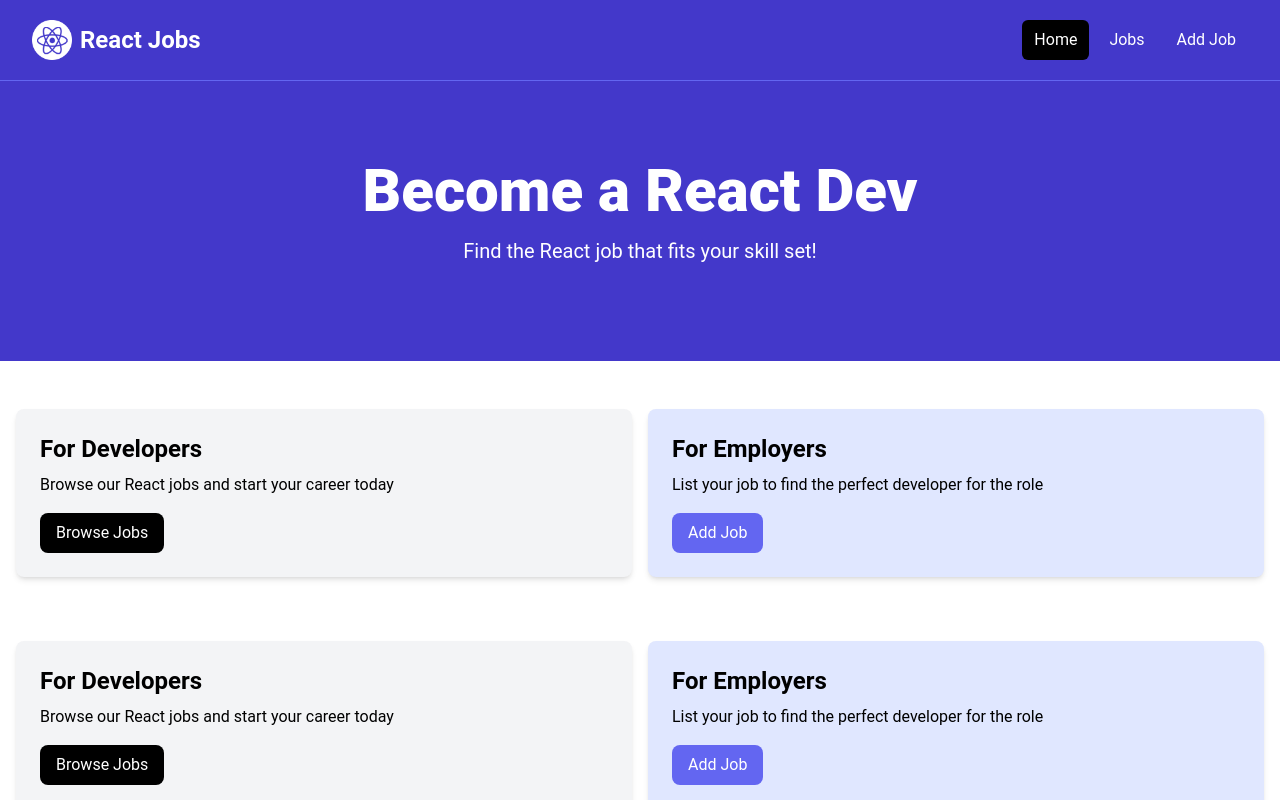
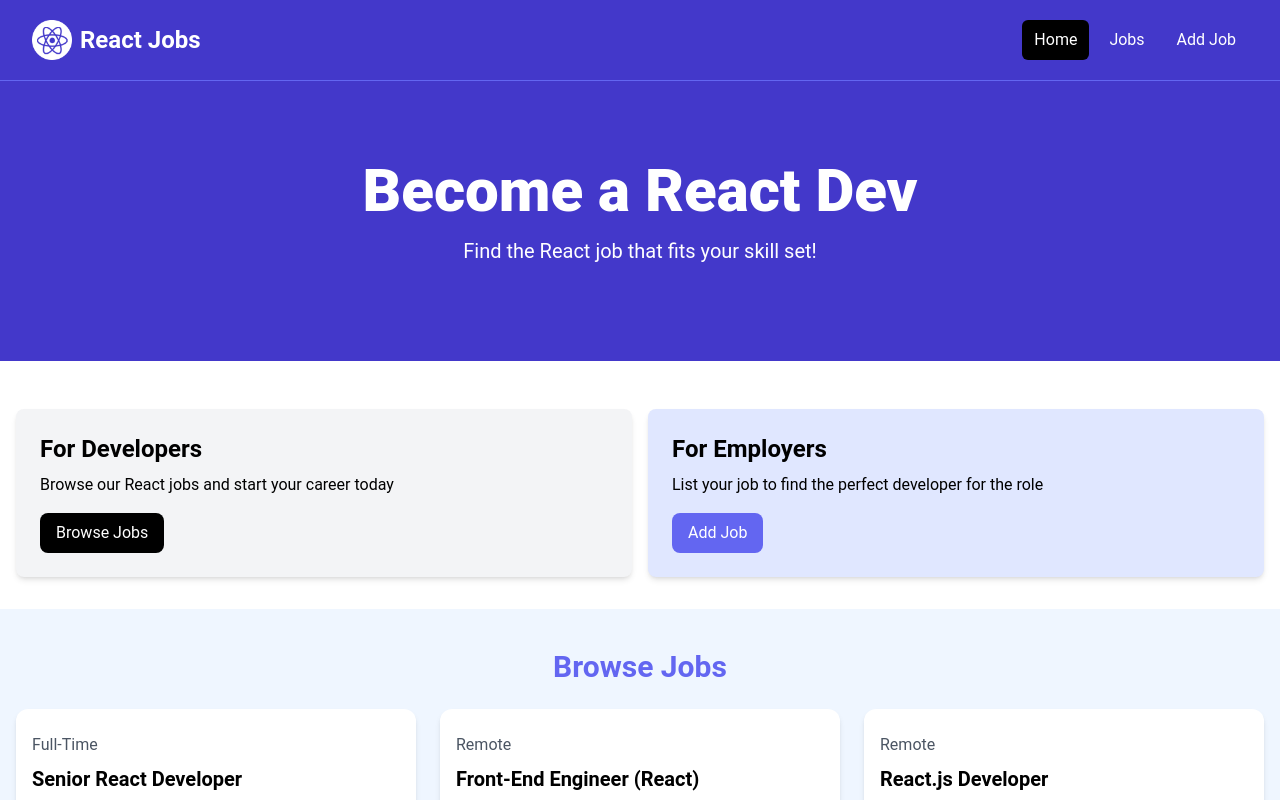
Before and after one commit to crypt096/react-crash-course-2024, a React (Vite) app: page / in a window 1280 px wide. Shown: the top 800 px of the page. Built offline with nearby package versions, Linux system fonts and the light colour scheme.

Commit message:
Update App.tsx

```diff
--- a/src/App.tsx
+++ b/src/App.tsx
@@ -8,38 +8,6 @@ const App = () => {
       <Navbar />
       <Hero />
       <HomeCards />
-
-      {/* <!-- Developers and Employers --> */}
-      <section className="py-4">
-        <div className="container-xl lg:container m-auto">
-          <div className="grid grid-cols-1 md:grid-cols-2 gap-4 p-4 rounded-lg">
-            <div className="bg-gray-100 p-6 rounded-lg shadow-md">
-              <h2 className="text-2xl font-bold">For Developers</h2>
-              <p className="mt-2 mb-4">
-                Browse our React jobs and start your career today
-              </p>
-              <a
-                href="/jobs.html"
-                className="inline-block bg-black text-white rounded-lg px-4 py-2 hover:bg-gray-700"
-              >
-                Browse Jobs
-              </a>
-            </div>
-            <div className="bg-indigo-100 p-6 rounded-lg shadow-md">
-              <h2 className="text-2xl font-bold">For Employers</h2>
-              <p className="mt-2 mb-4">
-                List your job to find the perfect developer for the role
-              </p>
-              <a
-                href="/add-job.html"
-                className="inline-block bg-indigo-500 text-white rounded-lg px-4 py-2 hover:bg-indigo-600"
-              >
-                Add Job
-              </a>
-            </div>
-          </div>
-        </div>
-      </section>
 
       {/* <!-- Browse Jobs --> */}
       <section className="bg-blue-50 px-4 py-10">
```
